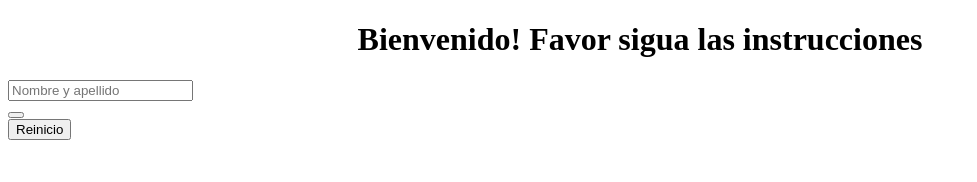
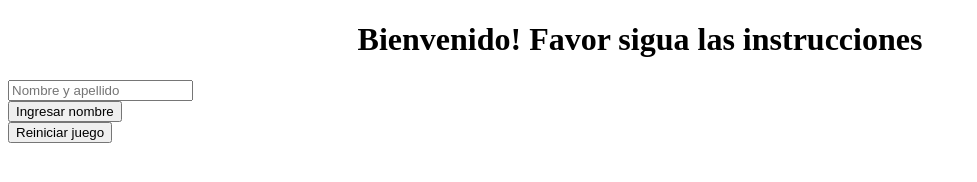
Before and after one commit to gerardorootsss/proyectoAmigoSecreto, a plain HTML site: page index.html in a window 1280 px wide. Shown: the whole page, without its empty margins (0-977 px from the left). Drawn offline with Linux system fonts and the light colour scheme.

Commit message:
modificacion leve de archivo index html

```diff
--- a/index.html
+++ b/index.html
@@ -1,6 +1,7 @@
 <!DOCTYPE html>
 <html>
     <head>
+        <meta name="viewport" content="width=device-width, initial-scale=1.0">
         <link href="styles.css" rel="stylesheet">
         <title>Amigo Secreto</title>
     </head>
@@ -10,10 +11,10 @@
             <input type="text" placeholder="Nombre y apellido">
         </div>
         <div class="buttomIngreso">
-            <button onclick="" ></button>
+            <button onclick="">Ingresar nombre</button>
         </div>
         <div>
-            <button>Reinicio</button>
+            <button>Reiniciar juego</button>
         </div>
         <div class="listaNombre();">
         </div>
```
